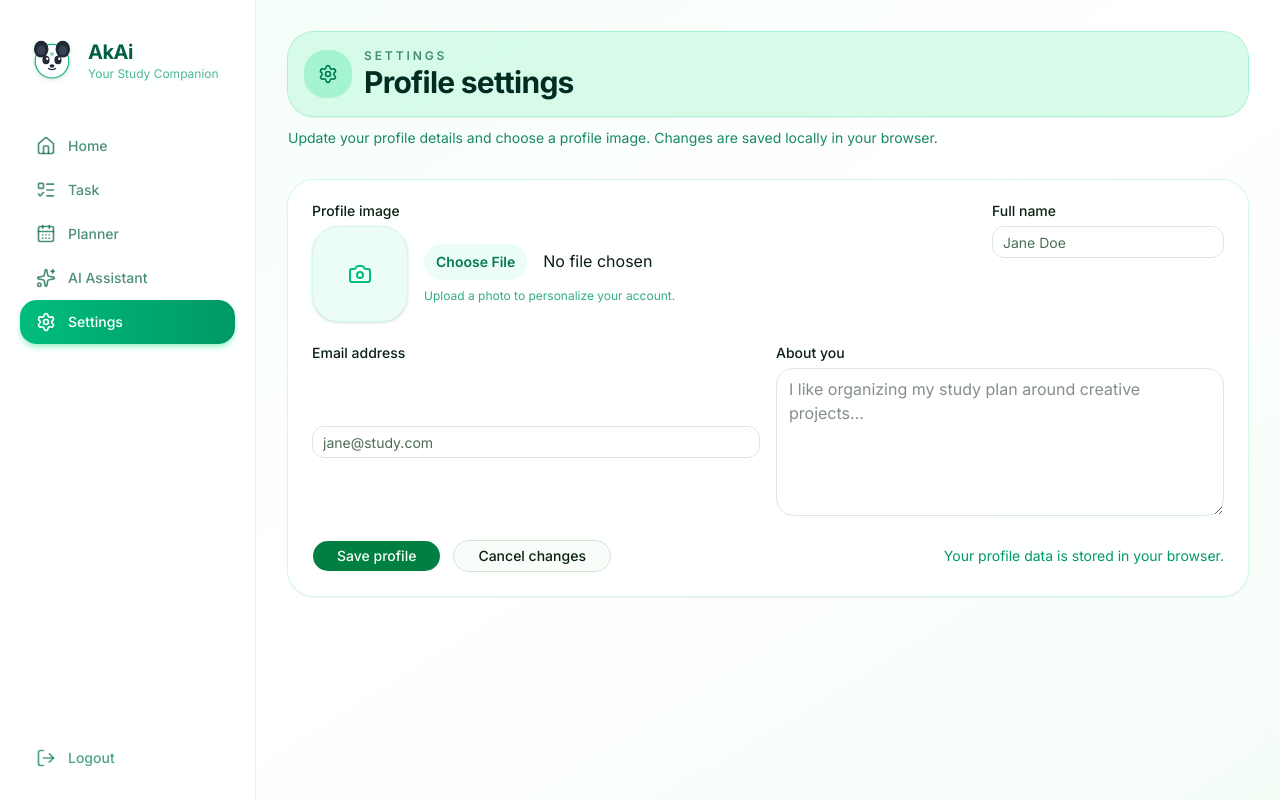
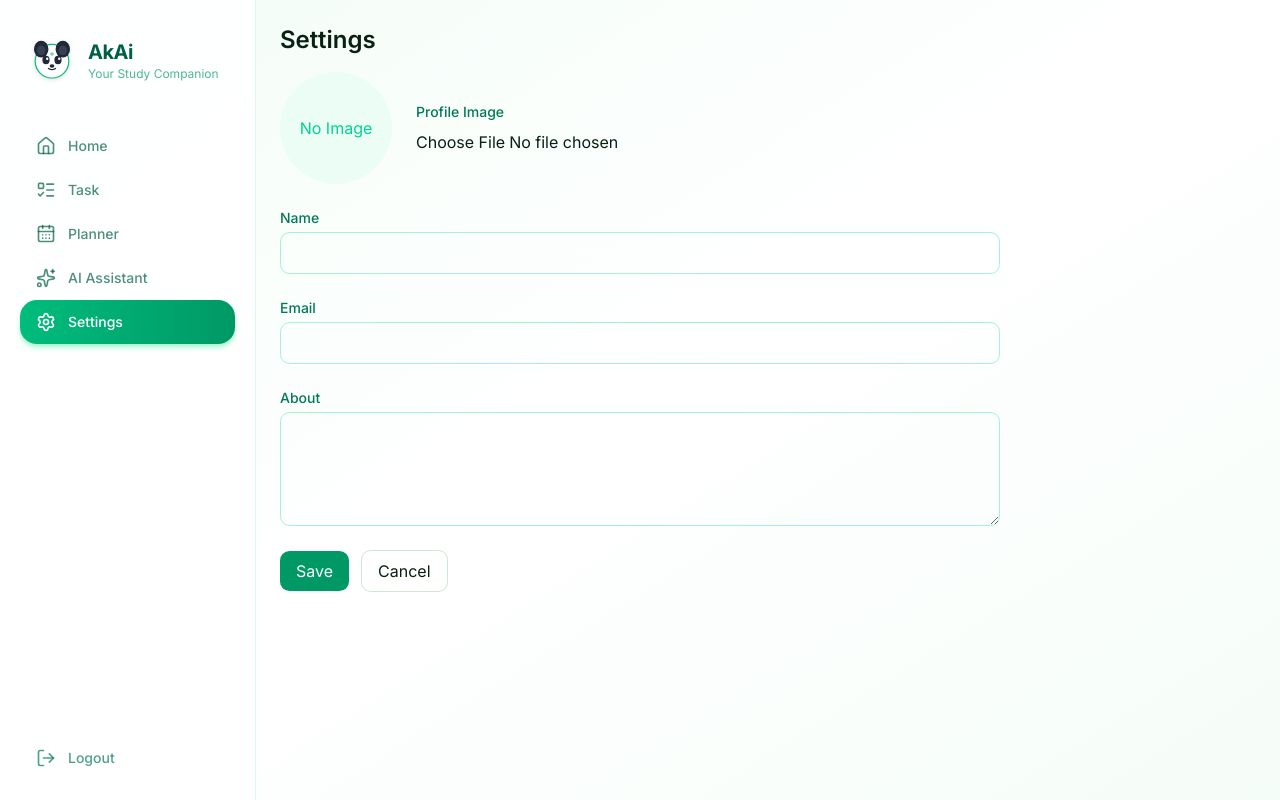
Before and after one commit to mavii-codes/akai-frontend, a Next.js app: page /settings in a window 1280 px wide. Built offline with nearby package versions, Linux system fonts and the light colour scheme.

Commit message:
Add Settings feature: profile editor with image upload

```diff
--- a/app/(dashboard)/settings/page.tsx
+++ b/app/(dashboard)/settings/page.tsx
@@ -1,191 +1,111 @@
 "use client";
 
-import { useEffect, useState, type ChangeEvent, type FormEvent } from "react";
-import { Camera, Settings } from "lucide-react";
-import { Button } from "@/components/ui/button";
-import { Input } from "@/components/ui/input";
-import { Label } from "@/components/ui/label";
+import React, { useEffect, useState } from "react";
 
-type ProfileData = {
+type Profile = {
   name: string;
   email: string;
   about: string;
   profileImage?: string;
 };
 
-function readFileAsBase64(file: File) {
-  return new Promise<string>((resolve, reject) => {
-    const reader = new FileReader();
-    reader.onload = () => {
-      if (typeof reader.result === "string") {
-        resolve(reader.result);
-      } else {
-        reject(new Error("Unable to read file."));
-      }
-    };
-    reader.onerror = () => reject(reader.error);
-    reader.readAsDataURL(file);
-  });
-}
+const STORAGE_KEY = "akai-profile";
 
 export default function SettingsPage() {
-  const [name, setName] = useState("");
-  const [email, setEmail] = useState("");
-  const [about, setAbout] = useState("");
-  const [profileImage, setProfileImage] = useState<string>("");
+  const [profile, setProfile] = useState<Profile>({ name: "", email: "", about: "", profileImage: "" });
+  const [original, setOriginal] = useState<Profile | null>(null);
   const [saved, setSaved] = useState(false);
-  const [originalProfile, setOriginalProfile] = useState<ProfileData>({
-    name: "",
-    email: "",
-    about: "",
-    profileImage: "",
-  });
 
   useEffect(() => {
     if (typeof window === "undefined") return;
-    const savedData = window.localStorage.getItem("akai-profile");
-    if (!savedData) return;
-
-    try {
-      const profile = JSON.parse(savedData) as ProfileData;
-      setName(profile.name ?? "");
-      setEmail(profile.email ?? "");
-      setAbout(profile.about ?? "");
-      setProfileImage(profile.profileImage ?? "");
-      setOriginalProfile({
-        name: profile.name ?? "",
-        email: profile.email ?? "",
-        about: profile.about ?? "",
-        profileImage: profile.profileImage ?? "",
-      });
-    } catch {
-      // ignore malformed saved profile
+    const raw = localStorage.getItem(STORAGE_KEY);
+    if (raw) {
+      try {
+        const parsed = JSON.parse(raw) as Profile;
+        setProfile(parsed);
+        setOriginal(parsed);
+      } catch (e) {
+        // ignore parse errors
+      }
     }
   }, []);
 
-  const handleImageChange = async (event: ChangeEvent<HTMLInputElement>) => {
-    const file = event.target.files?.[0];
+  const readFileAsBase64 = (file: File) =>
+    new Promise<string>((resolve, reject) => {
+      const reader = new FileReader();
+      reader.onload = () => resolve(reader.result as string);
+      reader.onerror = reject;
+      reader.readAsDataURL(file);
+    });
+
+  const handleImageChange = async (e: React.ChangeEvent<HTMLInputElement>) => {
+    const file = e.target.files?.[0];
     if (!file) return;
-
-    const base64 = await readFileAsBase64(file);
-    setProfileImage(base64);
+    try {
+      const data = await readFileAsBase64(file);
+      setProfile((p) => ({ ...p, profileImage: data }));
+    } catch {
+      // ignore
+    }
   };
 
-  const handleSubmit = (event: FormEvent<HTMLFormElement>) => {
-    event.preventDefault();
-    if (typeof window === "undefined") return;
+  const handleChange = (e: React.ChangeEvent<HTMLInputElement | HTMLTextAreaElement>) => {
+    const { name, value } = e.target;
+    setProfile((p) => ({ ...p, [name]: value }));
+  };
 
-    const profile = { name, email, about, profileImage };
-    window.localStorage.setItem("akai-profile", JSON.stringify(profile));
-    setOriginalProfile(profile);
+  const handleSubmit = (e: React.FormEvent) => {
+    e.preventDefault();
+    localStorage.setItem(STORAGE_KEY, JSON.stringify(profile));
+    setOriginal(profile);
     setSaved(true);
-    window.setTimeout(() => setSaved(false), 2500);
+    setTimeout(() => setSaved(false), 2000);
   };
 
   const handleCancel = () => {
-    setName(originalProfile.name);
-    setEmail(originalProfile.email);
-    setAbout(originalProfile.about);
-    setProfileImage(originalProfile.profileImage ?? "");
-    setSaved(false);
+    if (original) setProfile(original);
+    else setProfile({ name: "", email: "", about: "", profileImage: "" });
   };
 
   return (
-    <div className="p-4 md:p-8 max-w-5xl mx-auto space-y-8">
-      <div className="flex flex-col gap-3">
-        <div className="inline-flex items-center gap-3 rounded-3xl bg-emerald-100/80 p-4 text-emerald-900 shadow-sm ring-1 ring-emerald-200">
-          <div className="flex h-12 w-12 items-center justify-center rounded-2xl bg-emerald-200 text-emerald-700">
-            <Settings className="size-5" />
+    <div className="p-6 max-w-3xl">
+      <h2 className="text-2xl font-semibold mb-4">Settings</h2>
+
+      <form onSubmit={handleSubmit} className="space-y-6">
+        <div className="flex items-center gap-6">
+          <div className="w-28 h-28 rounded-full bg-emerald-50 overflow-hidden flex items-center justify-center">
+            {profile.profileImage ? (
+              // eslint-disable-next-line @next/next/no-img-element
+              <img src={profile.profileImage} alt="avatar" className="w-full h-full object-cover" />
+            ) : (
+              <div className="text-emerald-400">No Image</div>
+            )}
           </div>
           <div>
-            <p className="text-xs font-semibold uppercase tracking-[0.24em] text-emerald-800/70">
-              Settings
-            </p>
-            <h1 className="text-3xl font-bold tracking-tight text-emerald-950">
-              Profile settings
-            </h1>
-          </div>
-        </div>
-        <p className="max-w-2xl text-sm text-emerald-700/90">
-          Update your profile details and choose a profile image. Changes are saved locally in your browser.
-        </p>
-      </div>
-
-      <form onSubmit={handleSubmit} className="grid gap-6 rounded-3xl bg-white/90 p-6 shadow-sm ring-1 ring-emerald-100">
-        <div className="grid gap-4 sm:grid-cols-[1fr_auto] items-start">
-          <div className="grid gap-2">
-            <Label htmlFor="profileImage">Profile image</Label>
-            <div className="flex items-center gap-4">
-              <div className="relative h-24 w-24 overflow-hidden rounded-3xl border border-emerald-100 bg-emerald-50 shadow-sm">
-                {profileImage ? (
-                  <img src={profileImage} alt="Profile preview" className="h-full w-full object-cover" />
-                ) : (
-                  <div className="flex h-full w-full items-center justify-center text-emerald-500">
-                    <Camera className="size-6" />
-                  </div>
-                )}
-              </div>
-              <div className="min-w-[190px]">
-                <input
-                  id="profileImage"
-                  type="file"
-                  accept="image/*"
-                  onChange={handleImageChange}
-                  className="file:mr-4 file:rounded-full file:border-0 file:bg-emerald-50 file:px-3 file:py-2 file:text-sm file:font-semibold file:text-emerald-700"
-                />
-                <p className="text-xs text-emerald-600/80 mt-2">Upload a photo to personalize your account.</p>
-              </div>
-            </div>
-          </div>
-
-          <div className="grid gap-2">
-            <Label htmlFor="name">Full name</Label>
-            <Input
-              id="name"
-              value={name}
-              onChange={(event) => setName(event.target.value)}
-              placeholder="Jane Doe"
-            />
+            <label className="block text-sm font-medium text-emerald-700">Profile Image</label>
+            <input type="file" accept="image/*" onChange={handleImageChange} className="mt-2" />
           </div>
         </div>
 
-        <div className="grid gap-4 sm:grid-cols-2">
-          <div className="grid gap-2">
-            <Label htmlFor="email">Email address</Label>
-            <Input
-              id="email"
-              type="email"
-              value={email}
-              onChange={(event) => setEmail(event.target.value)}
-              placeholder="jane@study.com"
-            />
-          </div>
-          <div className="grid gap-2">
-            <Label htmlFor="about">About you</Label>
-            <textarea
-              id="about"
-              value={about}
-              onChange={(event) => setAbout(event.target.value)}
-              placeholder="I like organizing my study plan around creative projects..."
-              className="min-h-[148px] rounded-xl border border-input bg-transparent px-3 py-2 text-base transition-colors outline-none focus-visible:border-ring focus-visible:ring-3 focus-visible:ring-ring/50"
-            />
-          </div>
+        <div>
+          <label className="block text-sm font-medium text-emerald-700">Name</label>
+          <input name="name" value={profile.name} onChange={handleChange} className="mt-1 block w-full rounded-md border border-emerald-200 p-2" />
         </div>
 
-        <div className="flex flex-col gap-3 sm:flex-row sm:items-center sm:justify-between">
-          <div className="flex flex-col gap-3 sm:flex-row sm:items-center">
-            <Button type="submit" className="rounded-xl px-6 py-2">
-              Save profile
-            </Button>
-            <Button type="button" variant="outline" className="rounded-xl px-6 py-2" onClick={handleCancel}>
-              Cancel changes
-            </Button>
-          </div>
-          {saved ? (
-            <p className="text-sm font-medium text-emerald-700">Profile saved locally.</p>
-          ) : (
-            <p className="text-sm text-emerald-600">Your profile data is stored in your browser.</p>
-          )}
+        <div>
+          <label className="block text-sm font-medium text-emerald-700">Email</label>
+          <input name="email" value={profile.email} onChange={handleChange} className="mt-1 block w-full rounded-md border border-emerald-200 p-2" />
+        </div>
+
+        <div>
+          <label className="block text-sm font-medium text-emerald-700">About</label>
+          <textarea name="about" value={profile.about} onChange={handleChange} className="mt-1 block w-full rounded-md border border-emerald-200 p-2" rows={4} />
+        </div>
+
+        <div className="flex items-center gap-3">
+          <button type="submit" className="px-4 py-2 bg-emerald-600 text-white rounded-md">Save</button>
+          <button type="button" onClick={handleCancel} className="px-4 py-2 border rounded-md">Cancel</button>
+          {saved && <span className="text-sm text-emerald-600">Saved</span>}
         </div>
       </form>
     </div>
```
